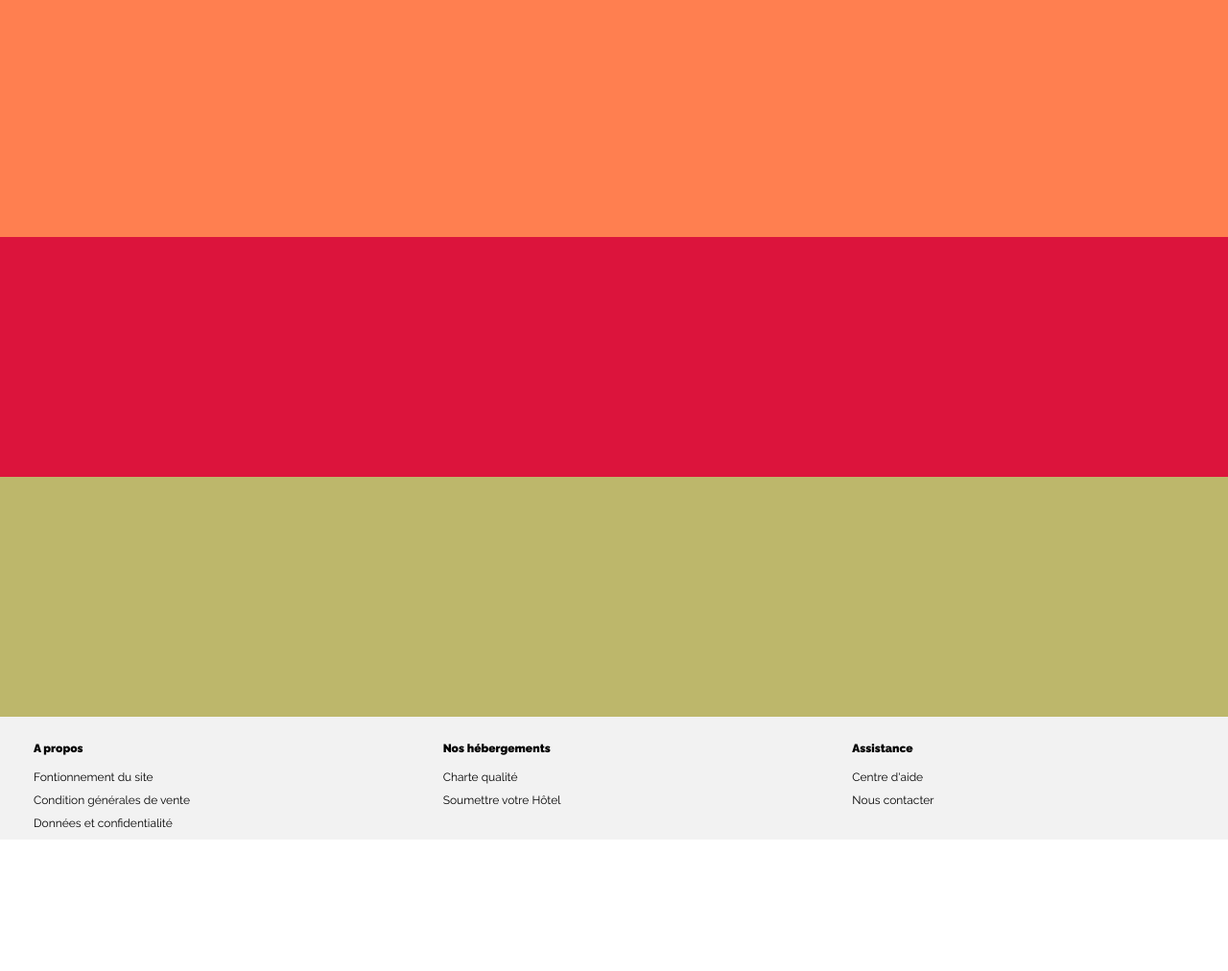
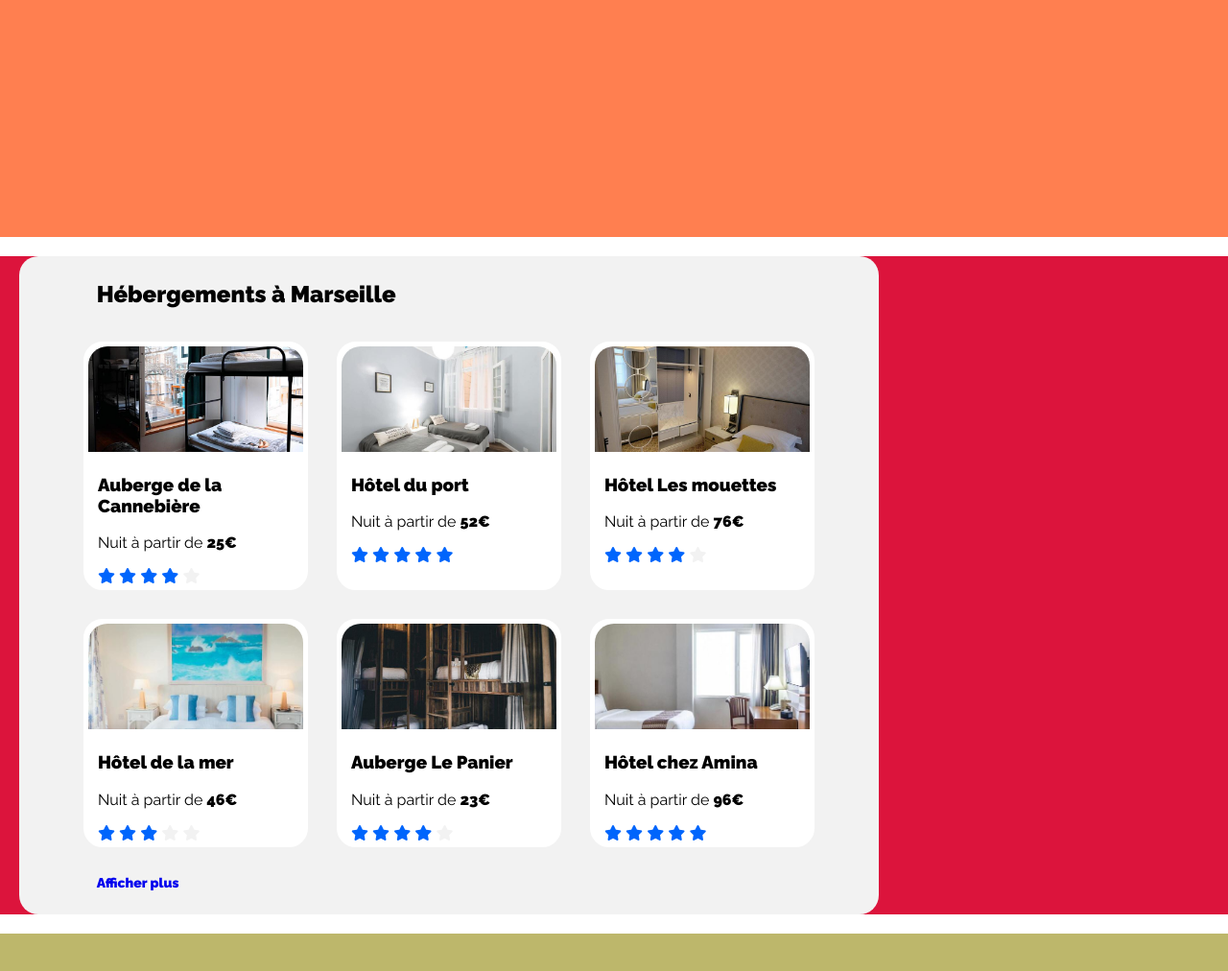
Before and after one commit to AlexisRamis/RamisAlexis_2_20092021, a plain HTML site: page index.html in a window 1280 px wide. Shown: the part 84-1096 px from the top of the page at 96% size. Before the commit the page ends 959 px from the top, so only its background shows below. Drawn offline with Linux system fonts and the light colour scheme.

Commit message:
section accommodation

```diff
--- a/index.html
+++ b/index.html
@@ -7,6 +7,7 @@
   <link rel="preconnect" href="https://fonts.googleapis.com">
 <link rel="preconnect" href="https://fonts.gstatic.com" crossorigin>
 <link href="https://fonts.googleapis.com/css2?family=Raleway:wght@400;600;900&display=swap" rel="stylesheet">
+<script src="https://kit.fontawesome.com/3e75d1ceea.js" crossorigin="anonymous"></script>
 </head>
 <body>
   <header>
@@ -25,6 +26,112 @@
 
   </section>
   <section id="accommodation">
+    <article>
+      <h2>
+      Hébergements à Marseille
+    </h2>
+    <div id="marseille">
+      <figure class="img-acmdt">
+        <img src="images\hebergements\4_small\marcus-loke-WQJvWU_HZFo-unsplash.jpg" alt="Cannebiere" />
+        <figcaption>
+          <h3>
+            Auberge de la Cannebière
+          </h3>
+          <p>
+            Nuit à partir de <span>25€</span>
+          </p>
+          <i class="fas fa-star blue-star"></i>
+          <i class="fas fa-star blue-star"></i>
+          <i class="fas fa-star blue-star"></i>
+          <i class="fas fa-star blue-star"></i>
+          <i class="fas fa-star grey-star"></i>
+        </figcaption>
+      </figure>
+      <figure class="img-acmdt">
+        <img src="images\hebergements\4_small\fred-kleber-gTbaxaVLvsg-unsplash.jpg" alt="port" />
+        <figcaption>
+          <h3>
+            Hôtel du port
+          </h3>
+          <p>
+            Nuit à partir de <span>52€</span>
+          </p>
+          <i class="fas fa-star blue-star"></i>
+          <i class="fas fa-star blue-star"></i>
+          <i class="fas fa-star blue-star"></i>
+          <i class="fas fa-star blue-star"></i>
+          <i class="fas fa-star blue-star"></i>
+        </figcaption>
+      </figure>
+      <figure class="img-acmdt">
+        <img src="images\hebergements\4_small\reisetopia-B8WIgxA_PFU-unsplash.jpg" alt="mouettes" />
+        <figcaption>
+          <h3>
+            Hôtel Les mouettes
+          </h3>
+          <p>
+            Nuit à partir de <span>76€</span>
+          </p>
+          <i class="fas fa-star blue-star"></i>
+          <i class="fas fa-star blue-star"></i>
+          <i class="fas fa-star blue-star"></i>
+          <i class="fas fa-star blue-star"></i>
+          <i class="fas fa-star grey-star"></i>
+        </figcaption>
+      </figure>
+      <figure class="img-acmdt">
+        <img src="images\hebergements\4_small\annie-spratt-Eg1qcIitAuA-unsplash.jpg" alt="mer" />
+        <figcaption>
+          <h3>
+            Hôtel de la mer
+          </h3>
+          <p>
+            Nuit à partir de <span>46€</span>
+          </p>
+          <i class="fas fa-star blue-star"></i>
+          <i class="fas fa-star blue-star"></i>
+          <i class="fas fa-star blue-star"></i>
+          <i class="fas fa-star grey-star"></i>
+          <i class="fas fa-star grey-star"></i>
+        </figcaption>
+      </figure>
+      <figure class="img-acmdt">
+        <img src="images\hebergements\4_small\nicate-lee-kT-ZyaiwBe0-unsplash.jpg" alt="panier" />
+        <figcaption>
+          <h3>
+            Auberge Le Panier
+          </h3>
+          <p>
+            Nuit à partir de <span>23€</span>
+          </p>
+          <i class="fas fa-star blue-star"></i>
+          <i class="fas fa-star blue-star"></i>
+          <i class="fas fa-star blue-star"></i>
+          <i class="fas fa-star blue-star"></i>
+          <i class="fas fa-star grey-star"></i>
+        </figcaption>
+      </figure>
+      <figure class="img-acmdt">
+        <img src="images\hebergements\4_small\febrian-zakaria-M6S1WvfW68A-unsplash.jpg" alt="amina" />
+        <figcaption>
+          <h3>
+            Hôtel chez Amina
+          </h3>
+          <p>
+            Nuit à partir de <span>96€</span>
+          </p>
+          <i class="fas fa-star blue-star"></i>
+          <i class="fas fa-star blue-star"></i>
+          <i class="fas fa-star blue-star"></i>
+          <i class="fas fa-star blue-star"></i>
+          <i class="fas fa-star blue-star"></i>
+        </figcaption>
+      </figure>
+    </div>
+    <p class="more">
+      <a href="https://openclassrooms.com">Afficher plus</a>
+    </p>
+    </article>
 
   </section>
   <section id="activity">
--- a/style.css
+++ b/style.css
@@ -23,11 +23,11 @@ a {
 .menu li:hover{
     border-top:#0065FC solid 2px;
 }
-header a{
+header a, .blue-star{
     color:#0065FC;
 }
 /*sections*/
-#search, #accommodation, #activity{
+#search, #activity{
     height: 250px;
 }
 #search{
@@ -36,8 +36,54 @@ header a{
 #accommodation{
     background-color: crimson;
 }
+h2{
+    margin-left: 9%;
+    padding-top: 25px;
+}
+#accommodation article{
+    width: 70%;
+    background-color:#F2F2F2;
+    border-radius: 20px;
+    margin: 20px;
+
+}
+#marseille{
+    display: flex;
+    flex-wrap: wrap;
+    justify-content: center;
+}
+.img-acmdt img{
+    width: 100%;
+    border-radius: 20px 20px 0 0;
+    height: 110px;
+    object-fit: cover;
+}
+.img-acmdt{
+    background-color: white;
+    width: 25%;
+    border: white 5px solid;
+    border-radius: 20px;
+    margin: 15px;
+}
+.grey-star{
+    color:#F2F2F2;
+}
+
+.img-acmdt figcaption{
+    margin-left: 10px;
+}
+.img-acmdt span{
+    font-weight: bold;
+}
 #activity{
     background-color: darkkhaki;
+}
+.more{
+    font-size: 14px;
+    font-weight: 900;
+    color: black;
+    margin-left: 9%;
+    padding-bottom: 25px;
 }
 /*footer*/
 footer{
```
